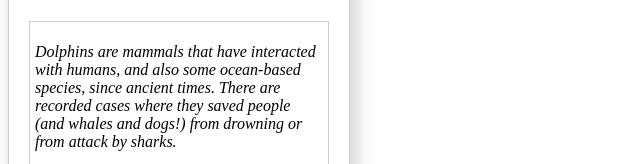
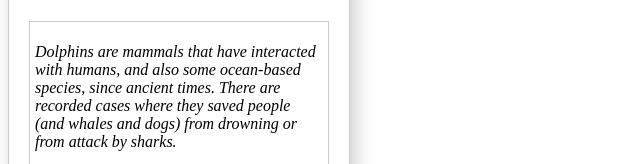
Before and after one commit to alan-lloyd/Front-end-web-Dev-project-1-animal-web-card, a plain HTML site: page index.html in a window 1280 px wide. Shown: the part 273-437 px from the top of the page, 0-640 px from the left. Drawn offline with Linux system fonts and the light colour scheme.

Commit message:
Add files via upload

```diff
--- a/index.html
+++ b/index.html
@@ -18,7 +18,7 @@
 				<!-- your favorite animal's interesting fact goes here -->
 
 			<p class="interesting-fact">Dolphins are mammals that have interacted with humans, and also some ocean-based species, since ancient times.
-			 There are recorded cases where they saved people (and whales and dogs!) from drowning or from attack by sharks.</p>
+			 There are recorded cases where they saved people (and whales and dogs) from drowning or from attack by sharks.</p>
 
 			<!-- your favorite animal's list items go here -->
 			<span class="list-items">Scientific name</span>: Parvorder Odontoceti  <br>
```
